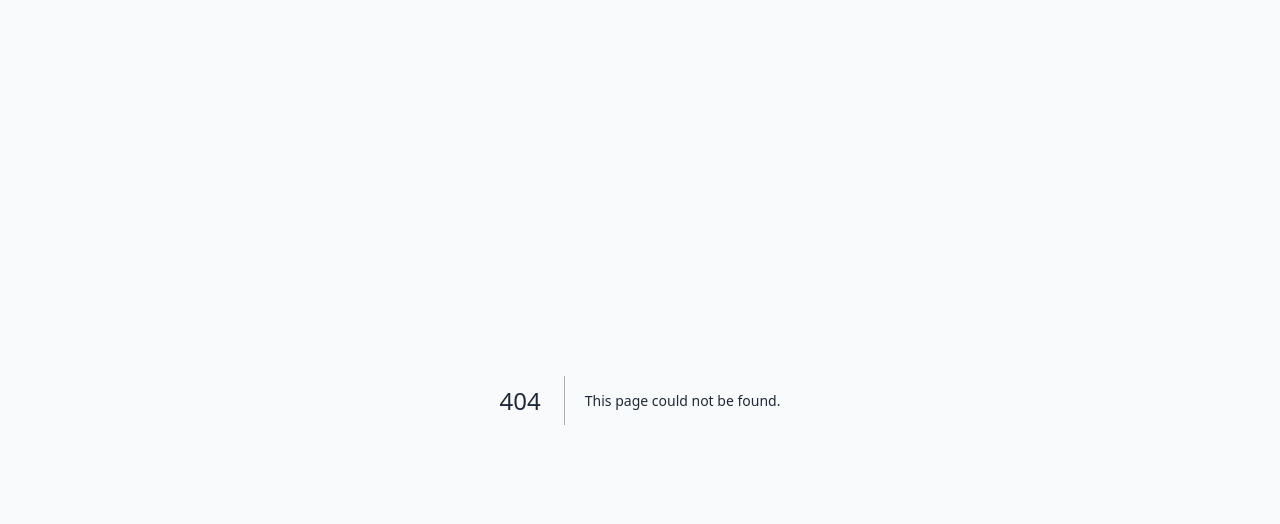
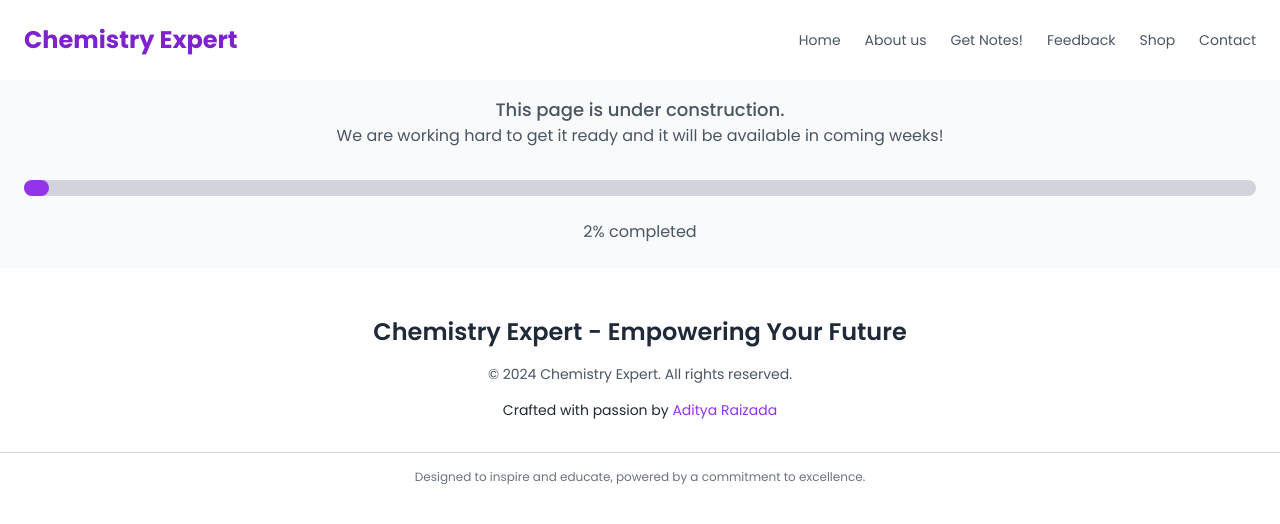
Before and after one commit to Adityaraizada1/coaching-website, a Next.js app: page /shop in a window 1280 px wide. Before the commit this address had no page. Shown: the top 524 px of the page. Built offline with nearby package versions, Linux system fonts and the light colour scheme.

Commit message:
updates
update the preloader and a new page of shop and made the get notes in main home working

```diff
--- a/app/page.tsx
+++ b/app/page.tsx
@@ -4,6 +4,7 @@ import Footer from '../components/Footer';
 import Testimonials from '../components/Testimonials';
 import NewFooter from '../components/NewFooter';
 import Preloader from '../components/Preloader';
+import Link from 'next/link';
 
 const Home: React.FC = () => {
   return (
@@ -19,12 +20,16 @@ const Home: React.FC = () => {
         </p>
 
         <div className="flex flex-col sm:flex-row items-center justify-center mt-10 space-y-4 sm:space-y-0 sm:space-x-6">
+          <Link href="/notes" passHref>
             <button className="px-8 py-3 font-semibold text-white bg-purple-700 hover:bg-purple-800 transition-colors duration-300 rounded-full shadow-lg transform hover:scale-105">
               Get Notes!
             </button>
+          </Link>
+          <Link href="/contact" passHref>
             <button className="px-8 py-3 font-semibold text-purple-700 border border-purple-700 hover:bg-purple-700 hover:text-white transition-colors duration-300 rounded-full shadow-lg transform hover:scale-105">
               Query? Contact Us
             </button>
+          </Link>
         </div>
       </main>
 
--- /dev/null
+++ b/app/shop/page.tsx
@@ -0,0 +1,60 @@
+
+"use client";
+
+import React, { useState, useEffect } from "react";
+import Header from "@/components/Header";
+import NewFooter from "@/components/NewFooter";
+import Preloader from "@/components/Preloader";
+
+const Contact: React.FC = () => {
+  const [progress, setProgress] = useState(0);
+
+  // Simulate loading bar progress
+  useEffect(() => {
+    const interval = setInterval(() => {
+      setProgress((prevProgress) => {
+        if (prevProgress === 100) {
+          clearInterval(interval);
+          return 100;
+        }
+        return prevProgress + 1;
+      });
+    }, 2000); // Adjust the speed as necessary
+
+    return () => clearInterval(interval); // Cleanup the interval on unmount
+  }, []);
+
+  return (
+    <>
+      <Preloader />
+      <Header />
+      <div className="container mx-auto p-6">
+        <h1 className="text-4xl font-semibold text-center text-purple-800 mb-8">
+          Contact Us
+        </h1>
+
+        {/* Under Construction Message */}
+        <div className="text-center text-gray-600 mb-8">
+          <h3 className="text-lg font-medium">This page is under construction.</h3>
+          <p>We are working hard to get it ready and it will be available in coming weeks!</p>
+        </div>
+
+        {/* Progress Bar */}
+        <div className="w-full bg-gray-300 rounded-full h-4 mb-6">
+          <div
+            className="bg-purple-600 h-full rounded-full"
+            style={{ width: `${progress}%` }}
+          />
+        </div>
+
+        {/* Status Text */}
+        <div className="text-center text-gray-600">
+          <p>{progress}% completed</p>
+        </div>
+      </div>
+      <NewFooter />
+    </>
+  );
+};
+
+export default Contact;
--- a/components/Header.tsx
+++ b/components/Header.tsx
@@ -42,6 +42,9 @@ const Header: React.FC = () => {
           <Link href="/feedback" className="text-gray-600 text-sm hover:text-purple-700">
             Feedback
           </Link>
+          <Link href="/shop" className="text-gray-600 text-sm hover:text-purple-700">
+            Shop
+          </Link>
           <Link href="/contact" className="text-gray-600 text-sm hover:text-purple-700">
             Contact
           </Link>
@@ -69,6 +72,12 @@ const Header: React.FC = () => {
           <Link href="/notes" className="text-gray-600 text-lg hover:text-purple-700" onClick={toggleMenu}>
             Get Notes!
           </Link>
+          <Link href="/feedback" className="text-gray-600 text-lg hover:text-purple-700" onClick={toggleMenu}>
+            Feedback
+          </Link>
+          <Link href="/shop" className="text-gray-600 text-lg hover:text-purple-700" onClick={toggleMenu}>
+            Shop
+          </Link>
           <Link href="/contact" className="text-gray-600 text-lg hover:text-purple-700" onClick={toggleMenu}>
             Contact
           </Link>
--- a/components/Preloader.tsx
+++ b/components/Preloader.tsx
@@ -1,6 +1,7 @@
 "use client";
 
 import React, { useEffect, useState } from 'react';
+import { FiLoader } from 'react-icons/fi';
 
 const Preloader: React.FC = () => {
   const [isLoading, setIsLoading] = useState(true);
@@ -16,14 +17,17 @@ const Preloader: React.FC = () => {
   if (!isLoading) return null;
 
   return (
-    <div className="fixed inset-0 flex items-center justify-center bg-white bg-opacity-80 z-50 transition-opacity duration-500 opacity-100">
+    <div className="fixed inset-0 flex items-center justify-center bg-black z-50">
       <div className="flex flex-col items-center">
-        {/* Spinner */}
-        <div className="w-16 h-16 border-8 border-t-8 border-purple-700 border-solid border-t-transparent rounded-full animate-spin-slow mb-4">
+        {/* Animated Spinner */}
+        <div className="w-16 h-16">
+          <FiLoader className="animate-spin text-transparent bg-clip-text bg-gradient-to-r from-purple-500 to-blue-500" style={{ fontSize: '3.5rem' }} />
         </div>
 
         {/* Loading Message */}
-        <p className="text-gray-700 text-lg font-semibold">Loading...</p>
+        <p className="text-white text-lg font-semibold mt-4 animate-pulse">
+          Loading, please wait...
+        </p>
       </div>
     </div>
   );
```
Lines whose indentation alone changed are shown as unchanged.
